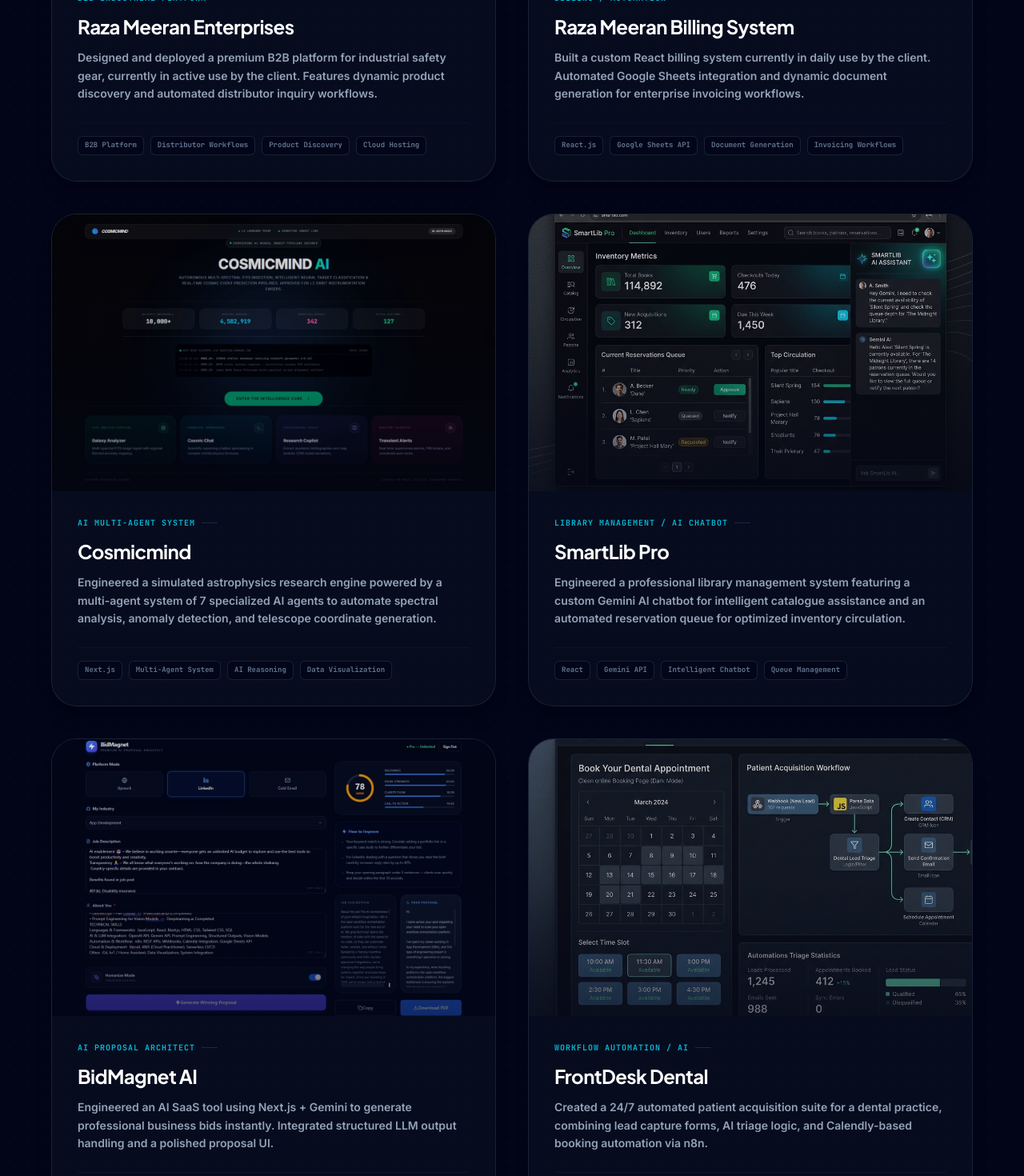
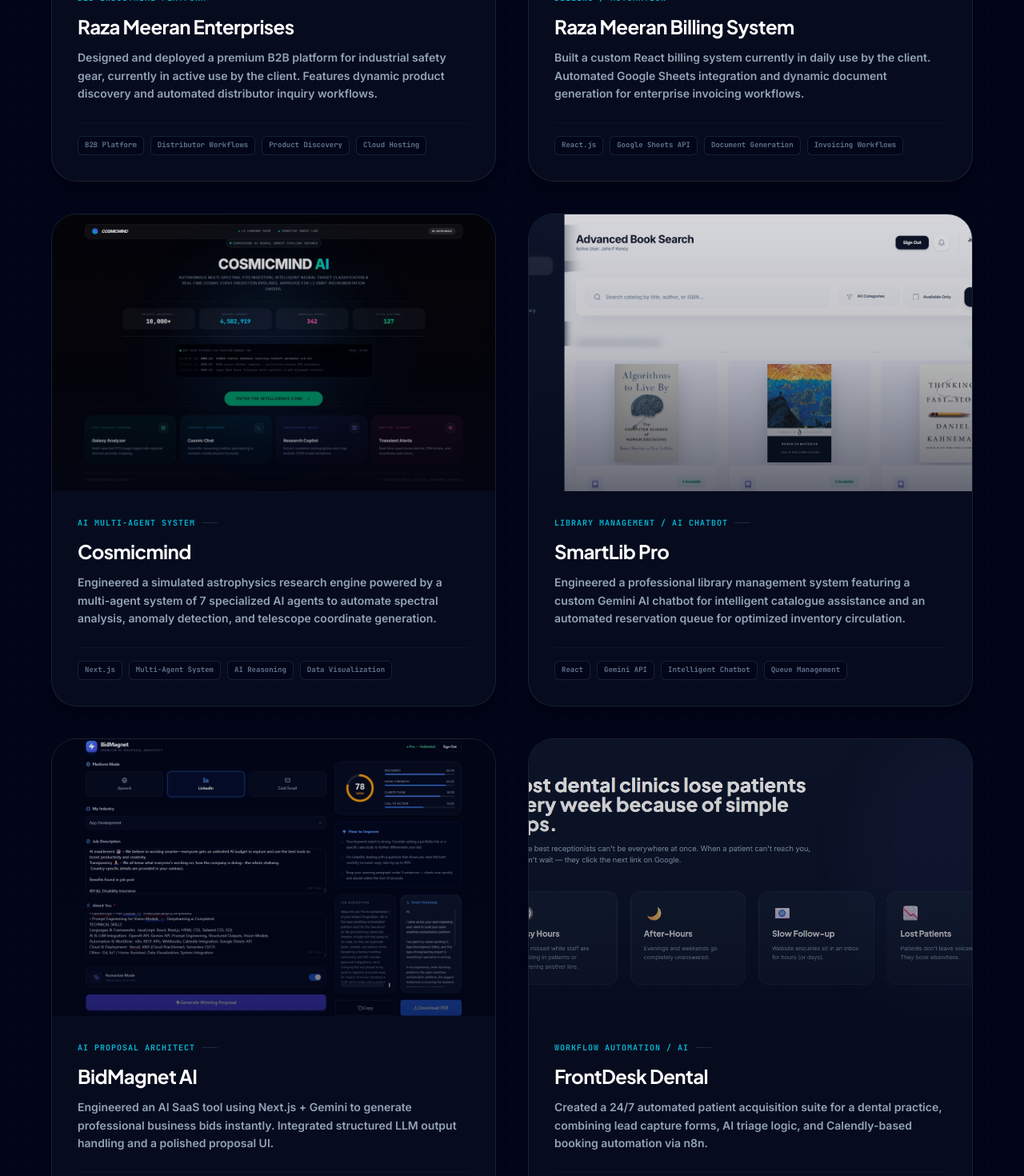
Before and after one commit to hammadbinnasir/hbnsystems, a React (Vite) app: page / in a window 1280 px wide. Shown: the part 4201-5671 px from the top of the page at 80% size. Built offline with nearby package versions, Linux system fonts and the light colour scheme.

Commit message:
style: replace generated mockups with real screenshots for smartlib and frontdesk dental

```diff
--- a/src/App.tsx
+++ b/src/App.tsx
@@ -620,7 +620,7 @@
       title: "SmartLib Pro",
       category: "ai-web",
       categoryLabel: "Library Management / AI Chatbot",
-      image: "/projects/smartlib.png",
+      image: "/projects/smartlib.jpeg",
       description: "Engineered a professional library management system featuring a custom Gemini AI chatbot for intelligent catalogue assistance and an automated reservation queue for optimized inventory circulation.",
       link: "https://smart-library-ten.vercel.app",
       tech: ["React", "Gemini API", "Intelligent Chatbot", "Queue Management"]
@@ -638,7 +638,7 @@
       title: "FrontDesk Dental",
       category: "automation",
       categoryLabel: "Workflow Automation / AI",
-      image: "/projects/frontdesk-dental.png",
+      image: "/projects/frontdesk-dental.jpeg",
       description: "Created a 24/7 automated patient acquisition suite for a dental practice, combining lead capture forms, AI triage logic, and Calendly-based booking automation via n8n.",
       link: "https://frontdesk-dental-automated-patient.vercel.app",
       tech: ["n8n Integration", "AI Triage Logic", "Calendly API", "Lead Generation"]
```
Also changed, not shown: public/projects/frontdesk-dental.jpeg (added), public/projects/smartlib.jpeg (added).
